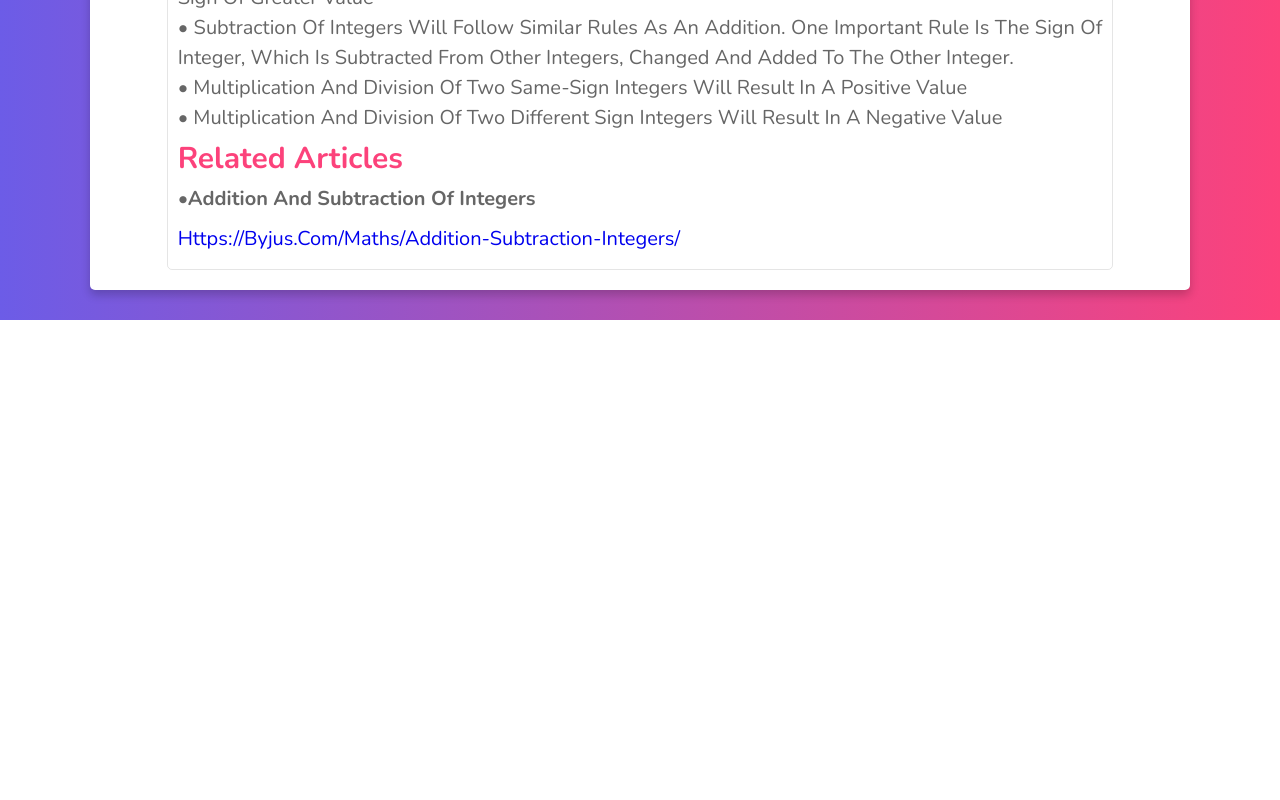
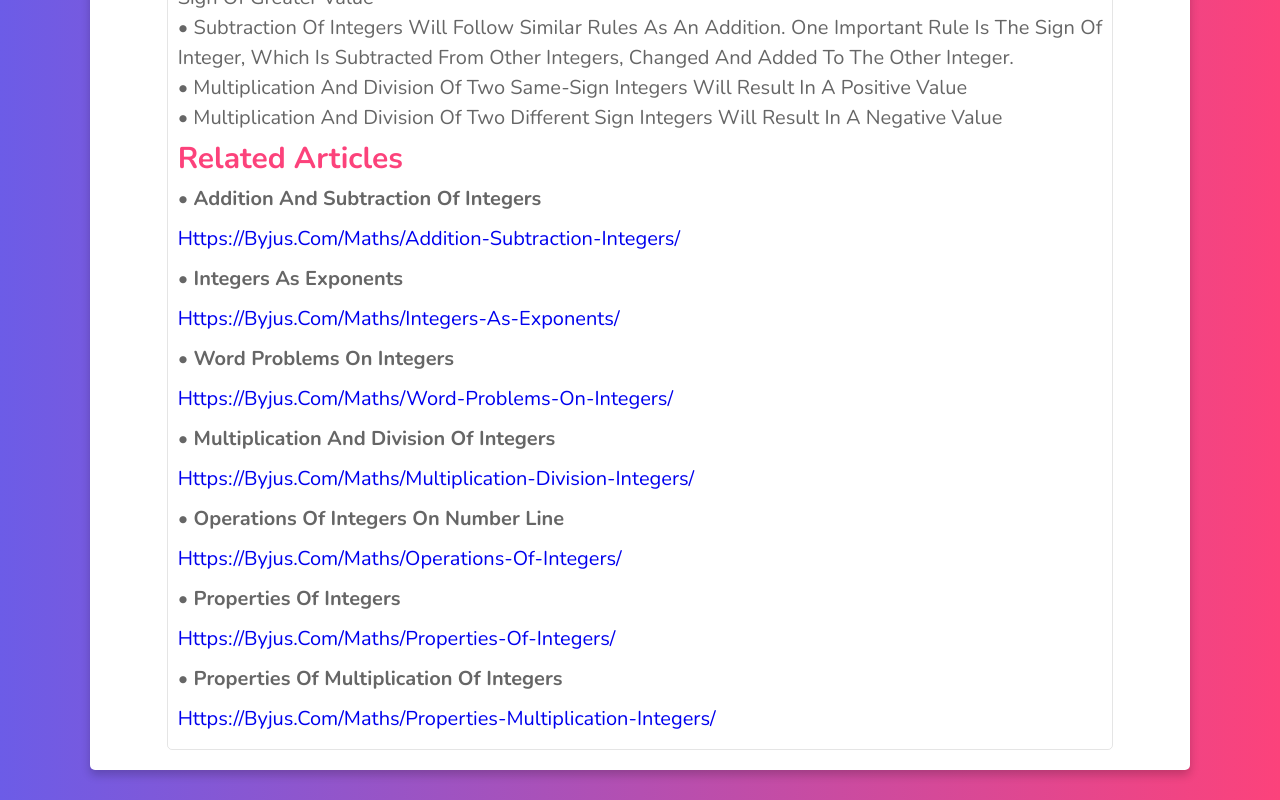
Before and after one commit to Graph3ned/Domachrizaen2, a plain HTML site: page course.html in a window 1280 px wide. Shown: the part 3864-4664 px from the top of the page. Before the commit the page ends 4184 px from the top, so only its background shows below. Drawn offline with nearby package versions, Linux system fonts and the light colour scheme.

Commit message:
Update course.html

```diff
--- a/course.html
+++ b/course.html
@@ -99,8 +99,20 @@
             •	Multiplication and division of two different sign integers will result in a negative value <br>
             </p>
         <h3>Related Articles</h3>
-        <a href="https://byjus.com/maths/addition-subtraction-integers/"><p><strong>•Addition And Subtraction Of Integers </strong></p></a>
+        <p><strong>•	Addition And Subtraction Of Integers </strong></p>
         <p><a href="https://byjus.com/maths/addition-subtraction-integers/">https://byjus.com/maths/addition-subtraction-integers/</a></p>
+        <p><strong>•	Integers As Exponents</strong></p>
+        <p><a href="https://byjus.com/maths/integers-as-exponents/">https://byjus.com/maths/integers-as-exponents/</a></p>
+        <p><strong>•	Word Problems On Integers </strong></p>
+        <p><a href="https://byjus.com/maths/word-problems-on-integers/">https://byjus.com/maths/word-problems-on-integers/</a></p>
+        <p><strong>•	Multiplication And Division Of Integers </strong></p>
+        <p><a href="https://byjus.com/maths/multiplication-division-integers/">https://byjus.com/maths/multiplication-division-integers/</a></p>
+        <p><strong>•	Operations Of Integers On Number Line </strong></p>
+        <p><a href="https://byjus.com/maths/operations-of-integers/">https://byjus.com/maths/operations-of-integers/</a></p>
+        <p><strong>•	Properties Of Integers </strong></p>
+        <p><a href="https://byjus.com/maths/properties-of-integers/">https://byjus.com/maths/properties-of-integers/</a></p>
+        <p><strong>•	Properties of Multiplication of Integers </strong></p>
+        <p><a href="https://byjus.com/maths/properties-multiplication-integers/">https://byjus.com/maths/properties-multiplication-integers/</a></p>
         <!-- <a href="#" class="btn">learn more</a> -->
         <!-- <div class="icons">
             <p> <i class="far fa-clock"></i> 2 hours </p>
```
